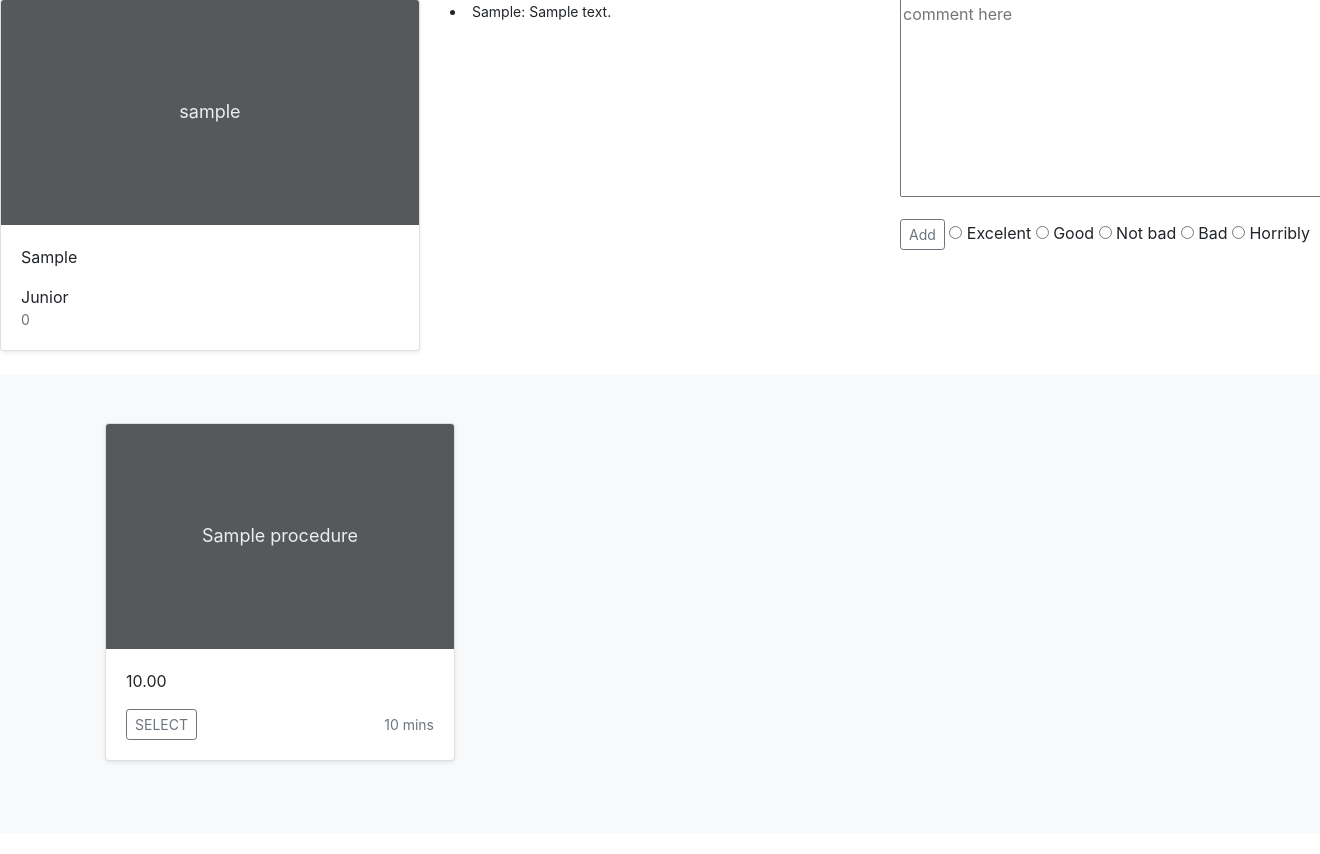
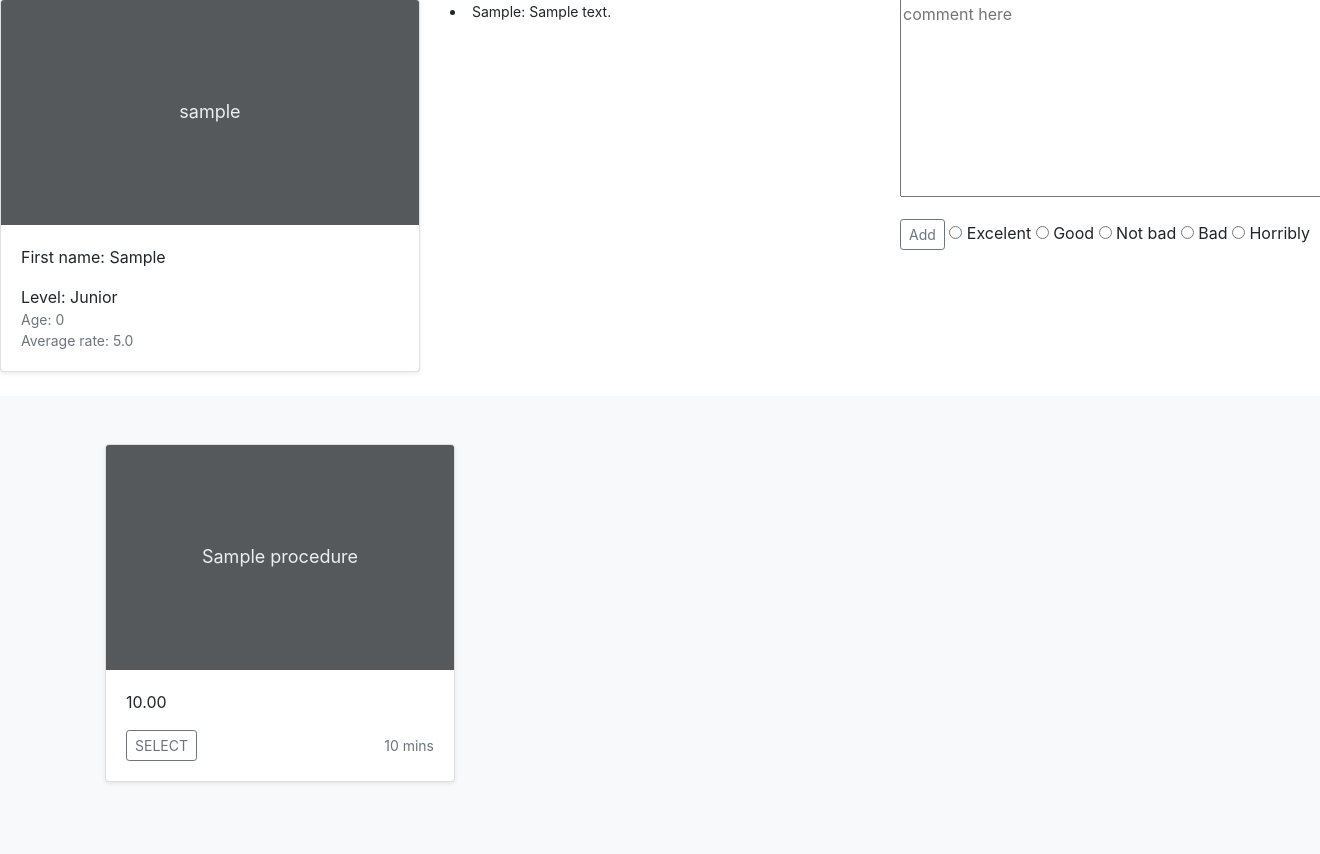
Before and after one commit to CobraSEA/MA_barbershop, a Django app: page /shop/master/1/ in a window 1320 px wide; the page is wider, and only the part inside the window is pictured. Shown: the part 88-942 px from the top of that part. Before the commit the page ends 852 px from the top of that part, so only its background shows below. Run offline with Django 3.2, Linux system fonts and the light colour scheme; tables that the repository leaves empty hold one stand-in row (values such as "Sample post"); some libraries are stand-ins or nearby versions.

Commit message:
add average rates by comments and button select old orders to done

```diff
--- a/shop/templates/shop/master.html
+++ b/shop/templates/shop/master.html
@@ -73,10 +73,13 @@
                 <text x="50%" y="50%" fill="#eceeef" dy=".3em">{{ master.nick_name }}</text>
             </svg>
             <div class="card-body">
-              <p class="card-text">{{ master.first_name }}</p>
-                <text x="50%" y="50%" fill="#eceeef" dy=".3em">{{ master.get_level_display }}</text>
+              <p class="card-text">First name: {{ master.first_name }}</p>
+                <text x="50%" y="50%" fill="#eceeef" dy=".3em">Level: {{ master.get_level_display }}</text>
               <div class="d-flex justify-content-between align-items-center">
-                <small class="text-muted">{{ master_age }} </small>
+                <small class="text-muted"> Age: {{ master_age }} </small>
+              </div>
+                <div class="d-flex justify-content-between align-items-center">
+                <small class="text-muted"> Average rate: {{ avg_rate }} </small>
               </div>
             </div>
     </div>
--- a/shop/templates/shop/orders.html
+++ b/shop/templates/shop/orders.html
@@ -95,6 +95,9 @@
         <button class="btn btn-sm btn-outline-secondary" type="submit" value="C" name="change_status">Cancel</button>
         <button class="btn btn-sm btn-outline-secondary" type="submit" value="P" name="change_status">Return planed</button>
           </tbody>
+            <form action=".">{% csrf_token %}
+            <button class="btn btn-sm btn-outline-secondary" type="submit" value="D" name="close_all">Close all for now</button>
+          </form>
         </table>
 		</form>
       </div>
--- a/shop/views.py
+++ b/shop/views.py
@@ -2,6 +2,8 @@ import datetime
 
 import pytz
 from django.contrib.auth import login, logout, authenticate, get_user_model
+from django.db import transaction
+from django.db.models import Count, Sum
 from django.forms import ModelForm, ModelChoiceField
 from django.shortcuts import render, get_object_or_404, redirect
 from django.http import HttpResponseRedirect
@@ -61,10 +63,21 @@ class AllOrdersView(generic.ListView):
 
 
 def change_order_status(request):
-    order = Orders.objects.get(pk=request.POST['order'])
-    order.status = request.POST['change_status']
-    order.save()
+    if request.method == 'POST':
+        if 'close_all' in request.POST.keys():
+            now = timezone.now()
+            orders = Orders.objects.select_for_update(nowait=True).filter(status='P', start_datetime__lte=now)
+            with transaction.atomic():
+                for order in orders:
+                    order.status = request.POST['close_all']
+                    order.save()
+
+        if 'change_status' in request.POST.keys():
+            order = Orders.objects.get(pk=request.POST['order'])
+            order.status = request.POST['change_status']
+            order.save()
     return HttpResponseRedirect(reverse('shop:all_orders'))
+
 
 def cancel_order(request, order_id):
     order = Orders.objects.get(pk=order_id)
@@ -72,6 +85,7 @@ def cancel_order(request, order_id):
         order.status = 'C'
         order.save()
     return HttpResponseRedirect(reverse('shop:client_orders'))
+
 
 class ProcDetailView(generic.DetailView):
     template_name = 'shop/proc.html'
@@ -106,6 +120,13 @@ class MasterDetailView(generic.DetailView):
         masters_comments = Comments.objects.filter(master=self.object).order_by('-insert_datetime')[:10]
         context['master_age'] = datetime.datetime.now().date().year - self.object.birthday.year
 
+        avg_qwr = Comments.objects.values('master')\
+            .annotate(rates=Count('rate'), sum_rate=Sum('rate'))\
+            .filter(master=self.object)
+        context['avg_rate'] = 0
+        if avg_qwr:
+            context['avg_rate'] = avg_qwr[0]['sum_rate'] / avg_qwr[0]['rates']
+
         rates = {}
         for rate in Comments.RATES:
             rt, rt_text = rate
@@ -116,12 +137,8 @@ class MasterDetailView(generic.DetailView):
         for c in masters_comments:
             comments[c.id] = c.client.first_name + ': ' + c.text
         context['comments'] = comments
-
         return context
 
-
-# def registration(request):
-#     if request.method == 'POST':
 
 def get_work_time_list():
     """
```
